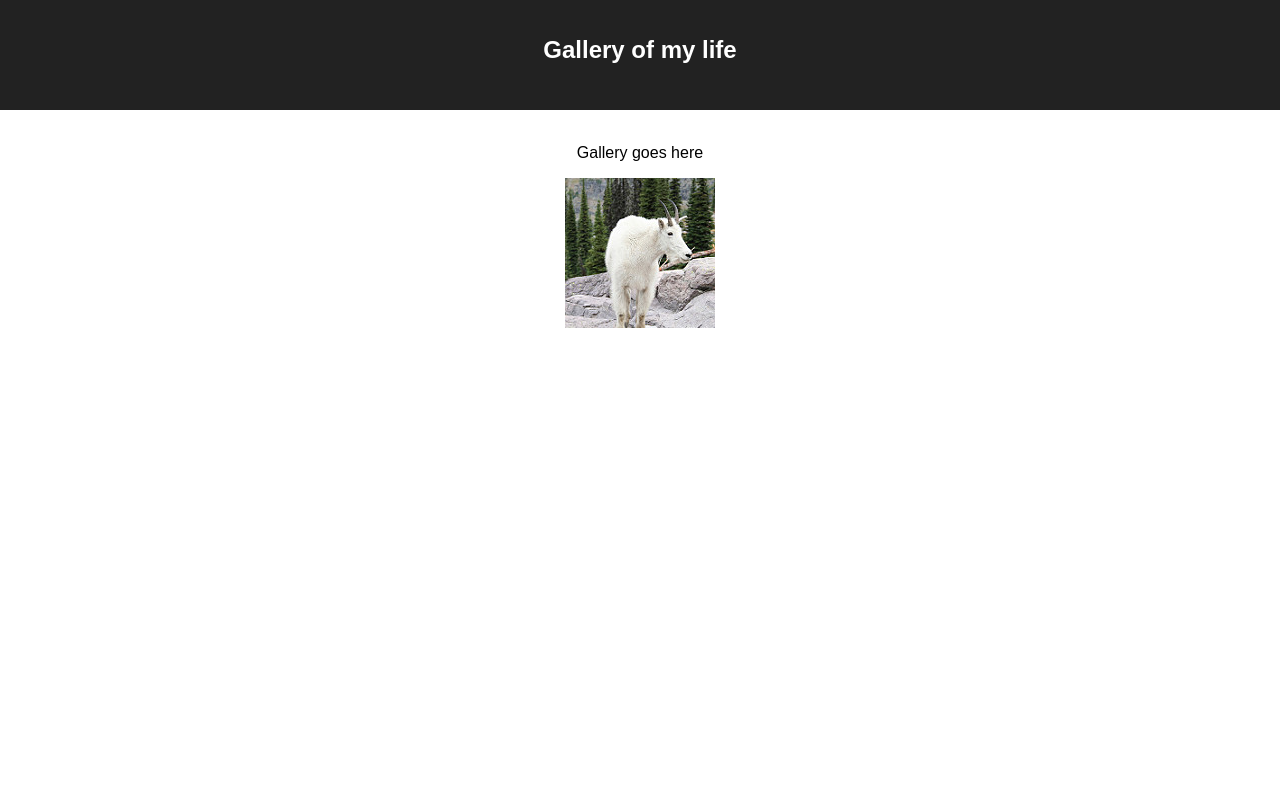
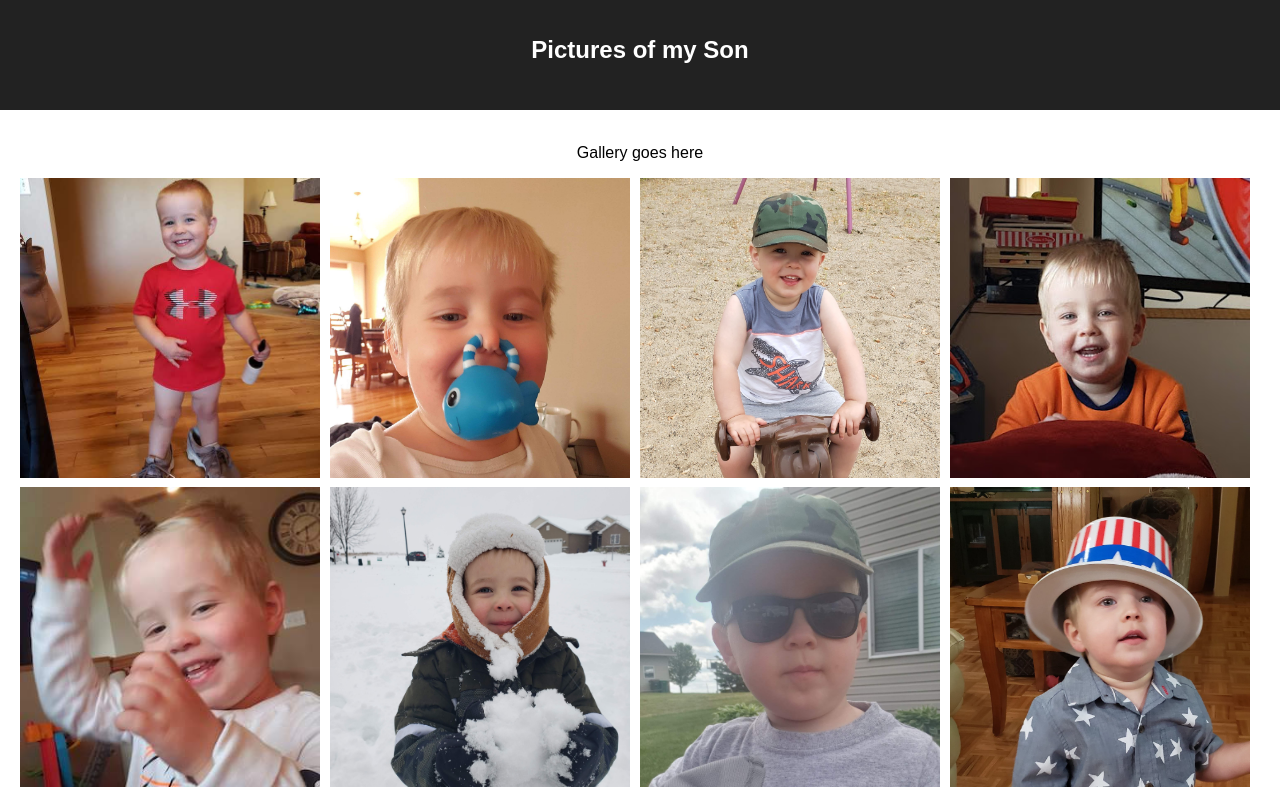
Before and after one commit to beauweise/react-gallery, a React app: page / in a window 1280 px wide. Built offline with nearby package versions, Linux system fonts and the light colour scheme.

Commit message:
added photos and img tags to DOM

```diff
--- a/src/components/App/App.css
+++ b/src/components/App/App.css
@@ -21,3 +21,9 @@
   from { transform: rotate(0deg); }
   to { transform: rotate(360deg); }
 }
+.jaxbeingsilly{
+  width:300px;
+  height: 300px;
+  margin-right: 10px;
+  margin-bottom: 5px;
+}
--- a/src/components/App/App.js
+++ b/src/components/App/App.js
@@ -6,11 +6,19 @@ class App extends Component {
     return (
       <div className="App">
         <header className="App-header">
-          <h1 className="App-title">Gallery of my life</h1>
+          <h1 className="App-title">Pictures of my Son</h1>
         </header>
         <br/>
         <p>Gallery goes here</p>
-        <img src="images/goat_small.jpg"/>
+        <img class ="jaxbeingsilly" src="images/jaxbeingsilly.jpg"alt = 'jaxson wearing his moms shoes'/>
+        <img class ="jaxbeingsilly" src="images/jaxbeinggoofy.jpg"alt ='jaxson with a toy on his nose'/>
+        <img class ="jaxbeingsilly" src="images/jaxridingahorse.jpg"alt ='jaxson on a playground horse'/>
+        <img class ="jaxbeingsilly" src="images/jaxsonsmiling.jpg"alt ='jaxson smiling'/>
+        <img class ="jaxbeingsilly" src="images/jaxwithapony.jpg"alt ='jaxson with a ponytail'/>
+        <img class ="jaxbeingsilly" src="images/jaxwithsnow.jpg"alt ='jaxson playing with snow'/>
+        <img class ="jaxbeingsilly" src="images/mrcool.jpg"alt ='jaxson wearing sunglasses'/>
+        <img class ="jaxbeingsilly" src="images/jaxatthefourthofjuly.jpg"alt ='jaxson with a 4th of july hat'/>
+
       </div>
     );
   }
```
Also changed, not shown: package.json (+12 -0 lines), public/images/jaxatthefourthofjuly.jpg (added), public/images/jaxbeinggoofy.jpg (added), public/images/jaxbeingsilly.jpg (added), public/images/jaxridingahorse.jpg (added), public/images/jaxsonsmiling.jpg (added), public/images/jaxwithapony.jpg (added), public/images/jaxwithsnow.jpg (added), public/images/mrcool.jpg (added).
